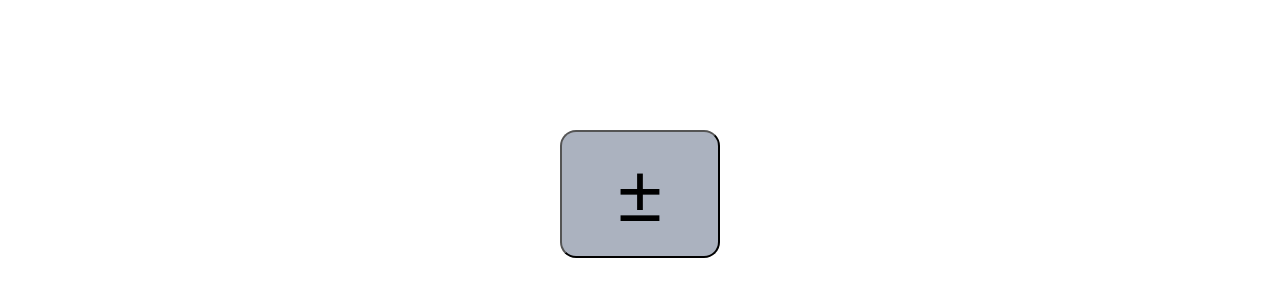
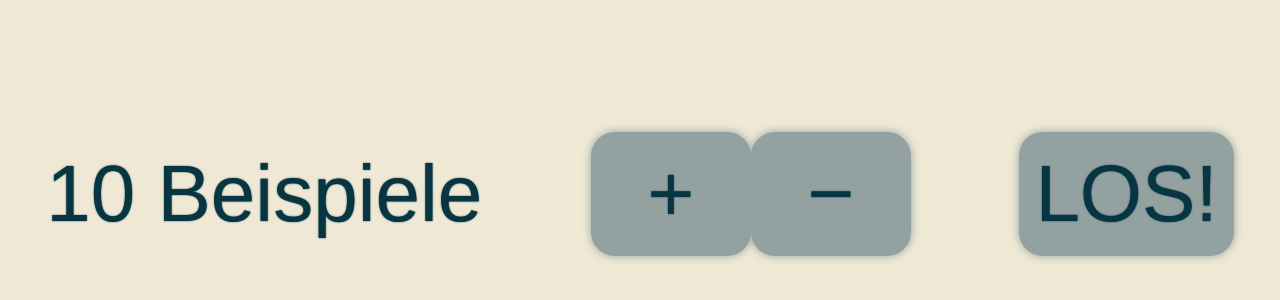
Before and after one commit to holistic-developer/math-trainer, a React (Vite) app: page / in a window 1280 px wide. Shown: the part 206-506 px from the top of the page. Built offline with nearby package versions, Linux system fonts and the light colour scheme.

Commit message:
Add progress bar
Change color scheme

```diff
--- a/src/Example.tsx
+++ /dev/null
@@ -1,65 +0,0 @@
-import {ReactElement, ReactHTMLElement, useEffect, useReducer, useRef, useState} from "react";
-import {Answers} from "./Answers";
-import {getRandomInt, getRandomIntExcept} from "./randomNumberUtil";
-
-export const minValue = 1;
-export const maxValue = 10;
-
-type ExampleState = {
-    a: number;
-    b: number;
-    addition: boolean;
-    answers: number[];
-    correct: number;
-}
-
-function calculateExample(state: ExampleState) {
-    state.addition = Boolean(getRandomInt(0, 1));
-    state.a = getRandomIntExcept(state.addition ? minValue : minValue + 1, maxValue, [state.a]);
-    state.b = getRandomIntExcept(minValue, state.addition ? maxValue : state.a - 1, [state.b]);
-
-    const minAnswer = state.addition ? 2 : 1
-    const maxAnswer = state.addition ? maxValue * 2 : maxValue
-    const correct = state.addition ? state.a + state.b : state.a - state.b;
-    const answers: number[] = [];
-    for (let i = 0; i < 5; i++) {
-        answers.push(getRandomIntExcept(minAnswer, maxAnswer, [...answers, correct]))
-    }
-    answers.splice(getRandomInt(0, 5), 0, correct);
-    state.answers = answers;
-    state.correct = correct;
-    return {...state};
-}
-
-export const Example: React.FC = () => {
-    const [{a, b, addition, answers, correct}, dispatch] = useReducer(calculateExample, {
-        a: 1,
-        b: 2,
-        addition: true,
-        answers: [],
-        correct: 3
-    }, arg => calculateExample(arg));
-    const [started, setStarted] = useState<boolean>(false);
-    const main = useRef<HTMLElement>(null);
-
-
-    return (
-        <main ref={main}>
-            {started ? (
-                    <>
-                        <h1>{a} {addition ? '+' : '-'} {b} =</h1>
-                        <Answers correct={correct}
-                                 answers={answers}
-                                 success={() => {
-                                     dispatch();
-                                 }}/>
-                    </>
-                ) :
-                (
-                    <>
-                        <button onClick={() => main.current?.requestFullscreen().then(() => setStarted(true))}>±</button>
-                    </>
-                )}
-        </main>
-    );
-}
--- /dev/null
+++ b/src/Examples.tsx
@@ -0,0 +1,62 @@
+import {useCallback, useReducer, useState} from "react";
+import {Answers} from "./Answers";
+import {getRandomInt, getRandomIntExcept} from "./randomNumberUtil";
+
+export const minValue = 1;
+export const maxValue = 10;
+
+type ExampleState = {
+    a: number;
+    b: number;
+    addition: boolean;
+    options: number[];
+    answer: number;
+}
+
+export const Examples: React.FC<{ rounds: number, done: () => void }> = ({rounds, done}) => {
+
+    const calculateExample = useCallback((state: ExampleState) => {
+        state.addition = Boolean(getRandomInt(0, 1));
+        state.a = getRandomIntExcept(state.addition ? minValue : minValue + 1, maxValue, [state.a]);
+        state.b = getRandomIntExcept(minValue, state.addition ? maxValue : state.a - 1, [state.b]);
+
+        const minAnswer = state.addition ? 2 : 1
+        const maxAnswer = state.addition ? maxValue * 2 : maxValue
+        const correct = state.addition ? state.a + state.b : state.a - state.b;
+        const answers: number[] = [];
+        for (let i = 0; i < 5; i++) {
+            answers.push(getRandomIntExcept(minAnswer, maxAnswer, [...answers, correct]))
+        }
+        answers.splice(getRandomInt(0, 5), 0, correct);
+        state.options = answers;
+        state.answer = correct;
+        return {...state};
+    }, [rounds]);
+
+    const [{a, b, addition, options, answer}, dispatch] = useReducer(calculateExample, {
+        a: 1,
+        b: 2,
+        addition: true,
+        options: [],
+        answer: 0,
+    }, arg => calculateExample(arg));
+    const [completed, setCompleted] = useState<number>(0);
+
+    return (
+        <>
+            <h1>{a} {addition ? '+' : '-'} {b} =</h1>
+            <Answers correct={answer}
+                     answers={options}
+                     success={() => {
+                         if(completed + 1 >= rounds) {
+                             done();
+                         }
+                         setCompleted(completed => completed+1)
+                         dispatch();
+                     }}/>
+            <div className="progress">
+                <div className="progress-bar" style={{width:`${completed/rounds*100}%`}}> </div>
+            </div>
+        </>
+    );
+}
--- /dev/null
+++ b/src/Game.tsx
@@ -0,0 +1,27 @@
+import {useRef, useState} from "react";
+import {Examples} from "./Examples";
+
+export const Game: React.FC = () => {
+    const main = useRef<HTMLElement>(null);
+    const [started, setStarted] = useState<boolean>(false);
+    const [rounds, setRounds] = useState<number>(10);
+
+    return (
+        <main ref={main}>
+            {started ? (
+                    <Examples rounds={rounds} done={() => document.exitFullscreen().then(() => setStarted(false))}/>
+                ) :
+                (
+                    <>
+                        <p>{rounds} Beispiele</p>
+                        <span>
+                            <button onClick={() => setRounds(prev => prev + 1)}>+</button>
+                            <button onClick={() => setRounds(prev => prev - 1)}
+                            disabled={rounds <= 2}>−</button>
+                        </span>
+                        <button onClick={() => main.current?.requestFullscreen().then(() => setStarted(true))}>LOS!</button>
+                    </>
+                )}
+        </main>
+    );
+};
--- a/src/index.css
+++ b/src/index.css
@@ -1,19 +1,21 @@
 :root {
-    color-scheme: light dark;
-
-    --primary: #abb2bf;
-    --background: #1e2127;
-    --correct: limegreen;
-    --wrong: red;
+    color-scheme: dark, light;
+    --primary: #eee8d5 ;
+    --background: #586e75;
+    --input: #839496;
+    --disabled: #657b83;
+    --correct: #859900;
+    --wrong: #dc322f;
+    --accent: #268bd2;
 }
 
 
 @media (prefers-color-scheme: light) {
     :root {
-        --primary: #1e2127;
-        --background: #abb2bf;
-        --correct: green;
-        --wrong: darkred;
+        --primary: #073642;
+        --input: #93a1a1;
+        --disabled: #657b83;
+        --background: #eee8d5;
     }
 }
 
@@ -25,6 +27,8 @@
     -webkit-font-smoothing: antialiased;
     -moz-osx-font-smoothing: grayscale;
     -webkit-text-size-adjust: 100%;
+    color: var(--primary);
+    text-shadow: 0 0 0.2vh var(--primary);
 }
 
 body {
@@ -41,6 +45,7 @@ main {
     gap: min(2vw, 2vh);
     place-items: center;
     justify-content: space-around;
+    background-color: var(--background);
 }
 
 @media screen and (min-aspect-ratio: 1.4/1) {
@@ -54,12 +59,37 @@ button {
     padding: min(2vw, 2vh);
     border-radius: 0.2em;
     transition: scale 0.1s ease-in-out;
-    background-color: var(--background);
+    background-color: var(--input);
+    border-radius: 3vh;
+    border-width: 0;
+    box-shadow: 0 0 1vh var(--input);
+}
+
+button:disabled {
+    background-color: var(--disabled);
 }
 
 button:hover:active {
     scale: 1.1;
-    background-color: var(--background);
+    background-color: var(--input);
+}
+
+.progress {
+    position: absolute;
+    bottom: 1vh;
+    width: 90vw;
+    height: 3vh;
+    border-radius: 1vh;
+    background-color: var(--input);
+    box-shadow: 0 0 2vh var(--input);
+}
+
+.progress-bar {
+    height: 100%;
+    border-radius: 1vh;
+    transition: 0.3s width ease-in;
+    background-color: var(--accent);
+    box-shadow: 0 0 2vh var(--accent);
 }
 
 .answers {
@@ -69,19 +99,39 @@ button:hover:active {
 }
 
 @keyframes wiggle {
-    0% { transform: rotate(0deg); }
-    20% { transform: rotate(5deg); }
-    40% { transform: rotate(-5deg); }
-    50% { background-color: var(--wrong)}
-    60% { transform: rotate(5deg); }
-    80% { transform: rotate(-5deg); }
-    100% { transform: rotate(0deg); }
+    0% {
+        transform: rotate(0deg);
+    }
+    20% {
+        transform: rotate(5deg);
+    }
+    40% {
+        transform: rotate(-5deg);
+    }
+    50% {
+        background-color: var(--wrong)
+    }
+    60% {
+        transform: rotate(5deg);
+    }
+    80% {
+        transform: rotate(-5deg);
+    }
+    100% {
+        transform: rotate(0deg);
+    }
 }
 
 @keyframes jump {
-    40% { transform: translate3d(0, -3vh, 0); }
-    50% { background-color: var(--correct);}
-    70% { transform: translate3d(0);}
+    40% {
+        transform: translate3d(0, -3vh, 0);
+    }
+    50% {
+        background-color: var(--correct);
+    }
+    70% {
+        transform: translate3d(0);
+    }
 }
 
 .wrong {
--- a/src/main.tsx
+++ b/src/main.tsx
@@ -1,10 +1,10 @@
 import React from 'react'
 import ReactDOM from 'react-dom/client'
 import './index.css'
-import {Example} from "./Example";
+import {Game} from "./Game";
 
 ReactDOM.createRoot(document.getElementById('root') as HTMLElement).render(
-  <React.StrictMode>
-    <Example />
-  </React.StrictMode>,
+    <React.StrictMode>
+        <Game/>
+    </React.StrictMode>,
 )
```
